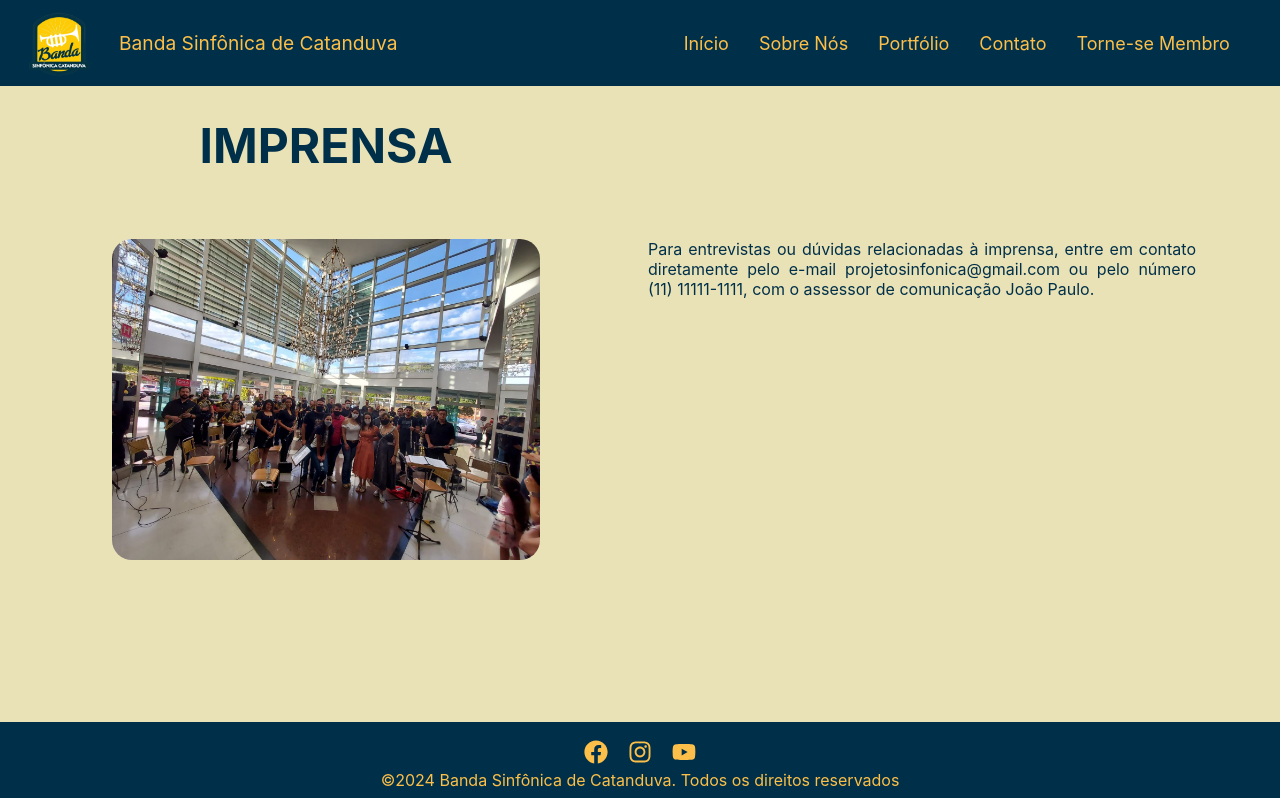
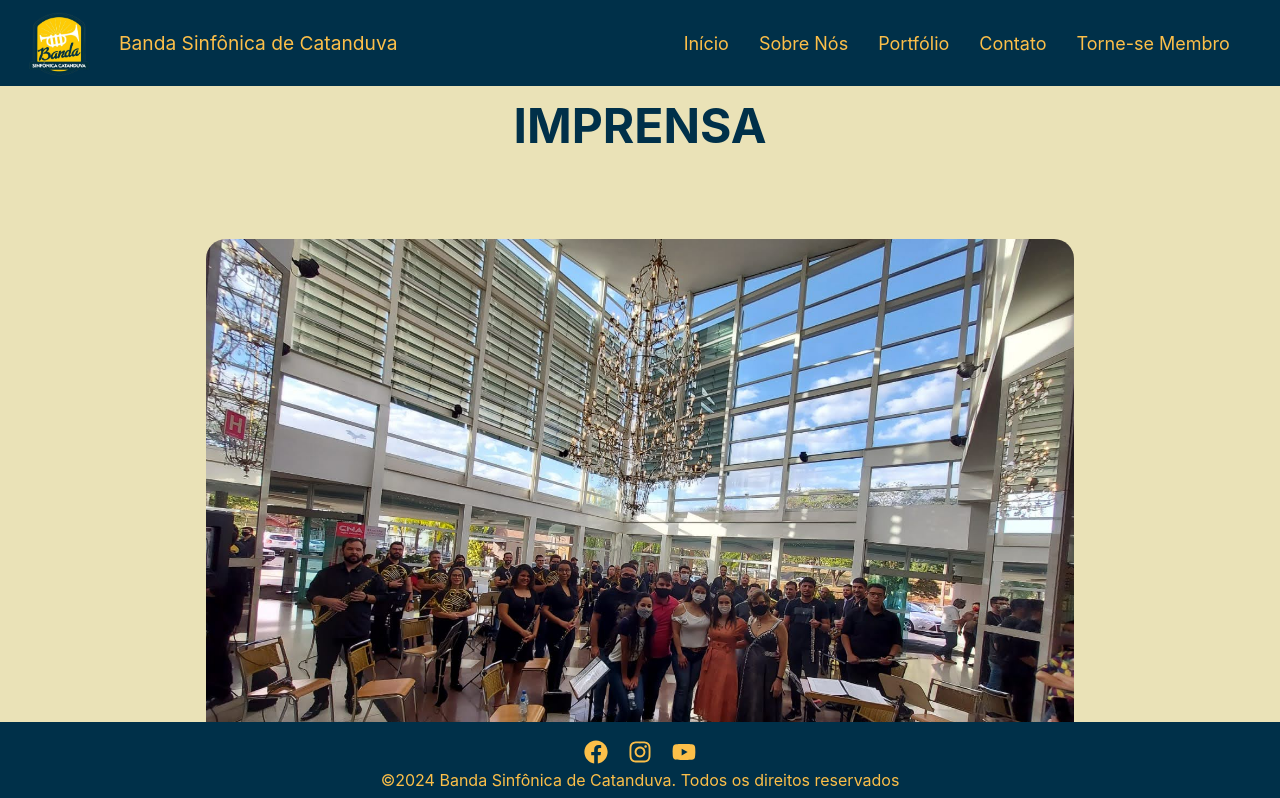
Before and after one commit to Rosi-SB/banda.sinfonica.catanduva, a React (Create React App) app: page /contact in a window 1280 px wide. Shown: the top 798 px of the page. Built offline with nearby package versions, Linux system fonts and the light colour scheme; the HTML template or start-up script is replaced by a standard one.

Commit message:
Update Contact.jsx

```diff
--- a/src/pages/Contact/Contact.jsx
+++ b/src/pages/Contact/Contact.jsx
@@ -11,9 +11,9 @@ function Contact(){
         <>
             <Header />
             <Container>
-                <section className={style.contact}>
+                <section >
                     <Title>IMPRENSA</Title>
-                    <div>
+                    <div className={style.contact}>
                         <img src="../images/Photos/IMG-2021-18.jpg" alt="foto da banda"/>
                         <p>Para entrevistas ou dúvidas relacionadas à imprensa, entre em contato diretamente pelo e-mail projetosinfonica@gmail.com ou pelo número
                             (11) 11111-1111, com o assessor de comunicação João Paulo.</p>
```
